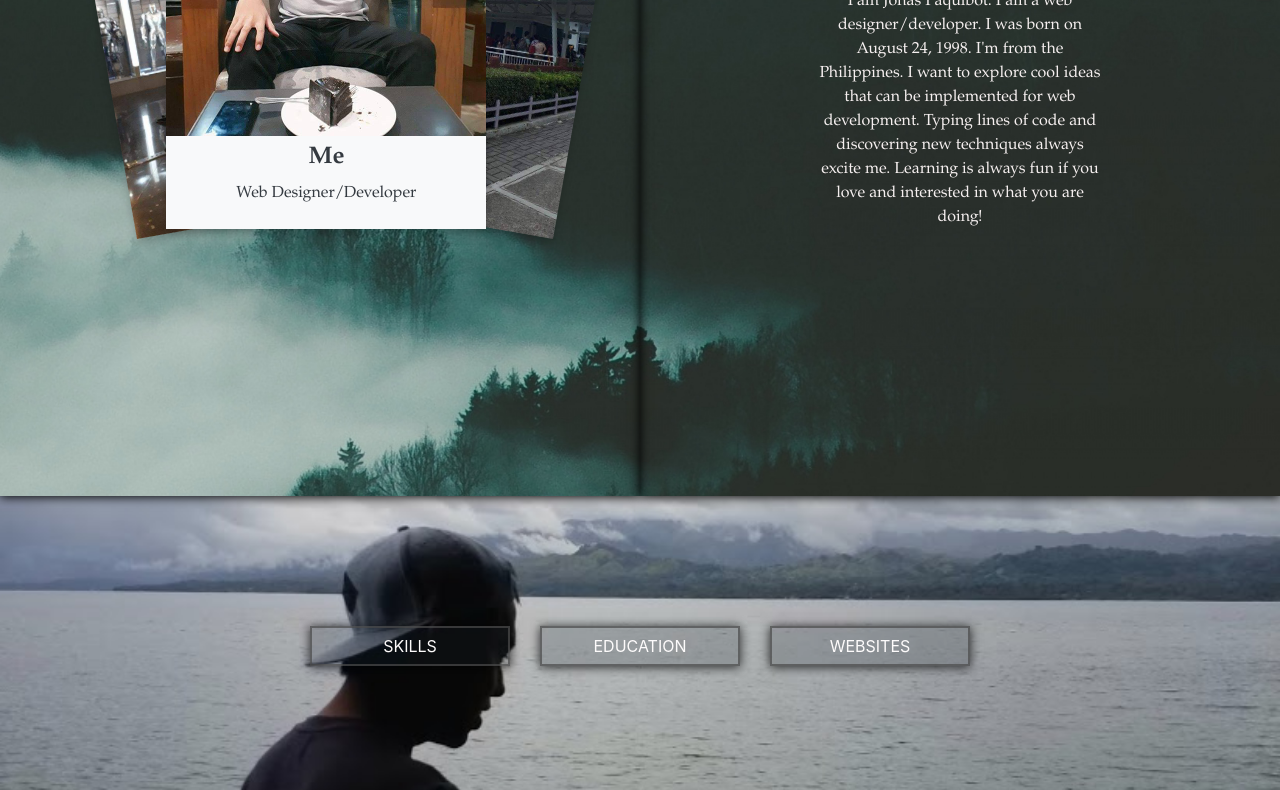
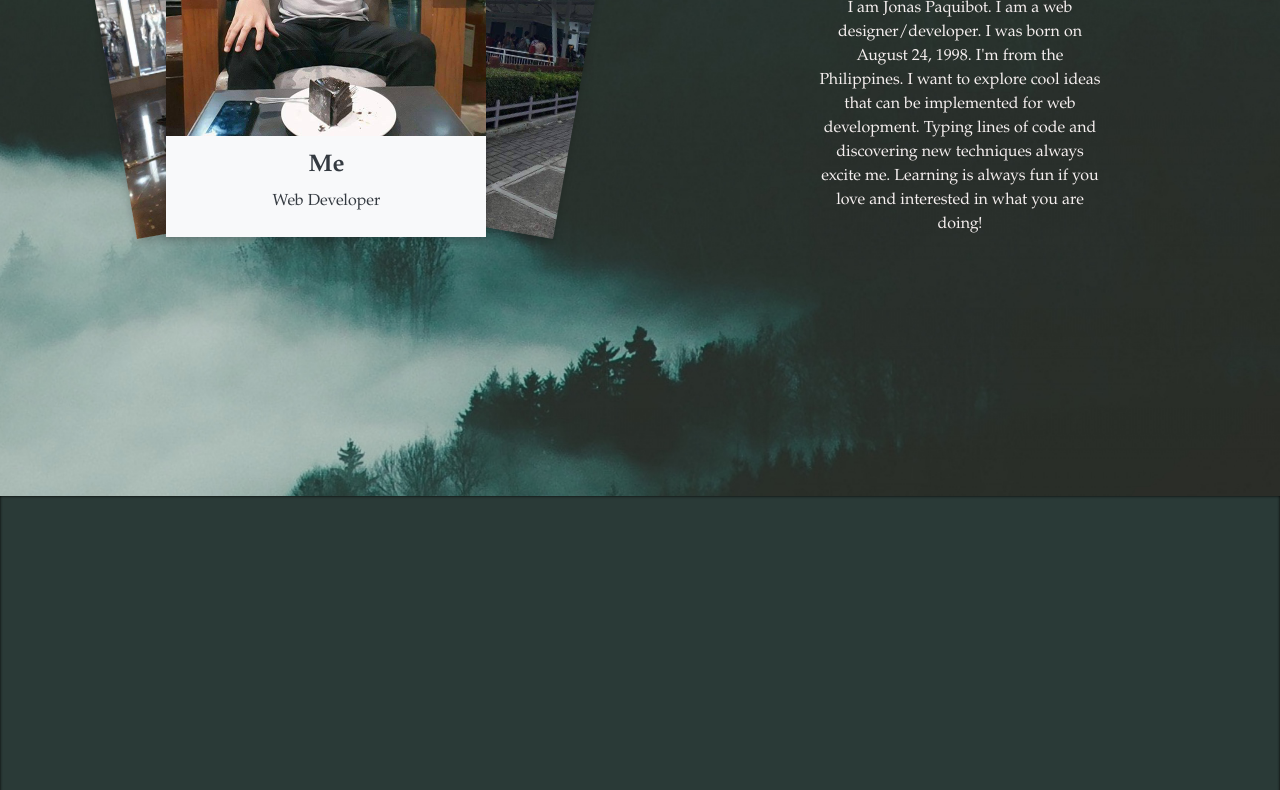
Before and after one commit to jonaspaq/portfolio1, a plain HTML site: page views/landingpage.html in a window 1280 px wide. Shown: the part 304-1094 px from the top of the page. Drawn offline with nearby package versions, Linux system fonts and the light colour scheme.

Commit message:
Made changes

```diff
--- a/resources/customcss/landingpage.css
+++ b/resources/customcss/landingpage.css
@@ -14,11 +14,12 @@ div{
 }
 body{
   background-color: rgb(30, 44, 54);
+  margin:0;
+  padding:0;
 }
-.mainShadow{
-  box-shadow: 0 0.5px 10px 0px #000000;
+.fontPalatino{
+  font-family: "Palatino Linotype", "Book Antiqua", Palatino, serif !important;
 }
-
 .firstBg{
   background: url('../images/firstbg.jpg') no-repeat center center;
   background-size: cover;
@@ -37,7 +38,6 @@ body{
   background-color: #273947;
 }
 .mobTitle{
-  font-family: "Palatino Linotype", "Book Antiqua", Palatino, serif;
   color:rgb(245, 239, 239);
 }
 .myselfBox{
--- a/views/landingpage.html
+++ b/views/landingpage.html
@@ -39,15 +39,15 @@
     <div class="col-12 p-0 py-3 mobTitleBox d-xl-none">
       <h2 class="mobTitle text-center m-0"> Jonas Paquibot </h2>
     </div>
-    <div class="col-12 col-xl-6 mx-auto myselfBox p-0 mainShadow d-flex">
+    <div class="col-12 col-xl-6 mx-auto myselfBox p-0 d-flex">
       <img src="../resources/images/myself.jpg" class="myselfImage d-block d-xl-none" alt="Myself">
 
       <div class="d-none d-xl-block">
         <div class="mycard mx-auto mainCard fadeIn">
           <img src="../resources/images/myself.jpg" alt="Avatar" style="width:100%">
             <div class="details bg-light py-2">
-              <h4 class="mobTitle text-dark text-center"><b>Me</b></h4>
-              <p class="mobTitle text-dark text-center">Web Designer/Developer</p>
+              <h4 class="mobTitle text-dark text-center fontPalatino mt-2"><b>Me</b></h4>
+              <p class="mobTitle text-dark text-center fontPalatino"> Web Developer</p>
             </div>
         </div>
         <div class="mycard mx-auto othCard1 fadeIn">
@@ -61,14 +61,20 @@
     <div class="col-12 col-xl-6 container-fluid py-3 fadeIn py-3 d-flex mainShadow">
       <div class="row align-self-center">
         <div class="col-xl-6 col-md-7 mx-auto">
-          <h3 class="text-center mobTitle"> Hello! </h3>
-          <p class="mobTitle text-center"> I am Jonas Paquibot. I am a web designer/developer. I was born on August 24, 1998. I'm from the Philippines. I want to explore cool ideas that can be implemented for web development. Typing lines of code and discovering new techniques always excite me. Learning is always fun if you love and interested in what you are doing!</p>
+          <h1 class="text-center mobTitle fontPalatino"> Hello! </h1>
+          <p class="mobTitle fontPalatino text-center"> I am Jonas Paquibot. I am a web designer/developer. I was born on August 24, 1998. I'm from the Philippines. I want to explore cool ideas that can be implemented for web development. Typing lines of code and discovering new techniques always excite me. Learning is always fun if you love and interested in what you are doing!</p>
         </div>
       </div>
     </div>
   </div>
 
-  <div class="container-fluid secondBg p-0 py-4 d-flex">
+  <div class="container-fluid" style="background-color:#2A3A37;height:300px;box-shadow: inset 0 0 3px 0 black;">
+
+  </div>
+
+
+
+  <!-- <div class="container-fluid secondBg p-0 py-4 d-flex">
     <div class="row align-self-center mx-auto align-items-center">
       <div class="col-xl-4 py-2 align-center">
         <button type="button" class="btn btn-outline-dark d-block mx-auto px-5 othBtn first"> SKILLS </button>
@@ -93,7 +99,7 @@
     <div class="col mt-2">
       <h3 class="mobTitle text-center"> <i class="fab fa-facebook" id="fbchoy"></i> facebook.com/jonaspaq </h3>
     </div>
-  </div>
+  </div> -->
 
 </div>
 
```
Also changed, not shown: index.html (+1 -1 lines).
